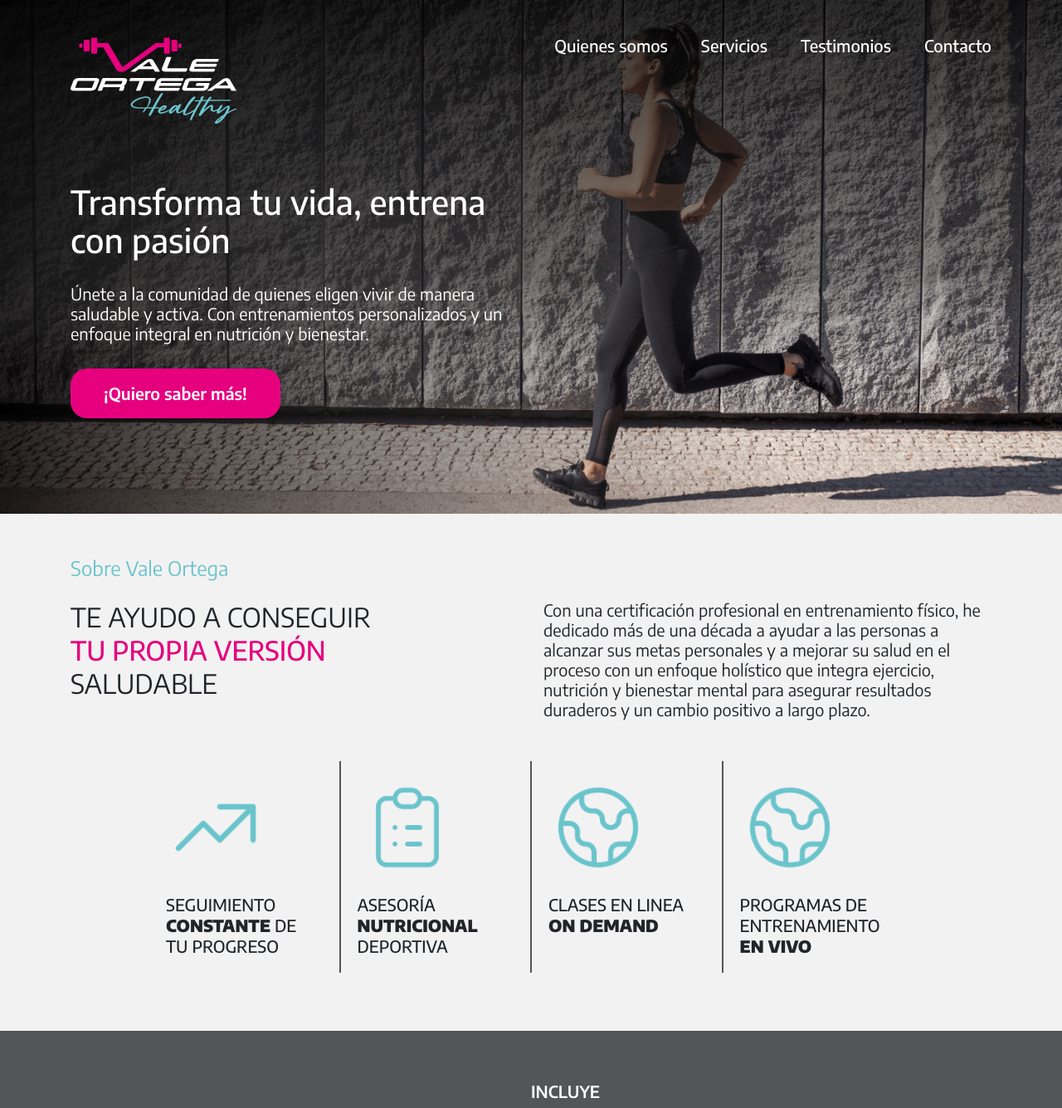
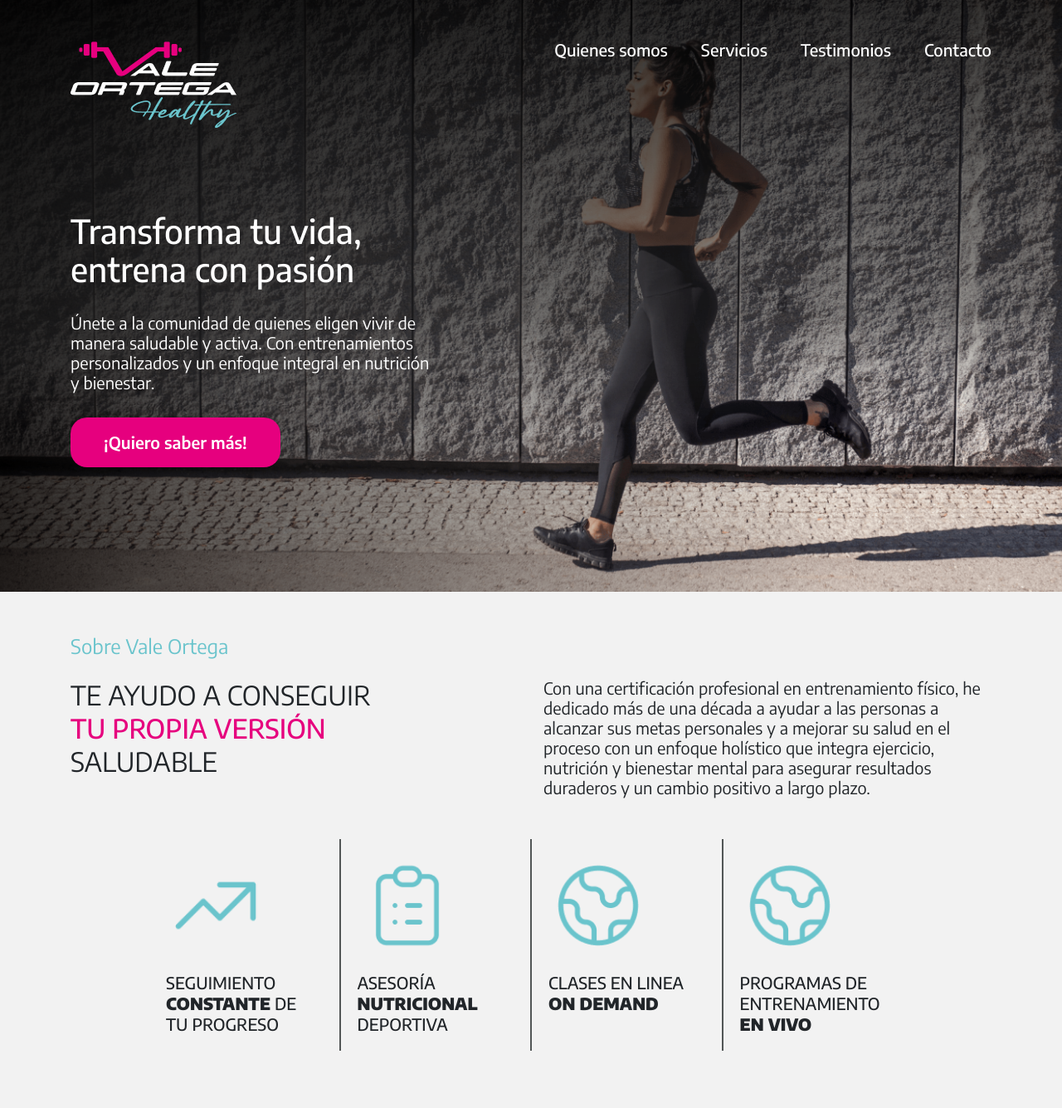
Before and after one commit to nicofront/vale-ortega, a PHP site: page /v-home.php in a window 1280 px wide. Shown: the top 1335 px of the page at 83% size. Run offline with PHP 8.4, Linux system fonts and the light colour scheme; style sheets or scripts are compiled from the project's sources.

Commit message:
Fix - Stage responsive

```diff
--- a/dev/sass/sections/stage.scss
+++ b/dev/sass/sections/stage.scss
@@ -1,5 +1,5 @@
 .stage{
-	padding: 45px 0;
+	padding: 50px 0;
 	background-repeat: no-repeat;
 	background-position: center;
 	background-size: cover;
@@ -27,7 +27,7 @@
 		}
 	}
 	.stage-content{
-		padding: 70px 0;
+		padding: 100px 0;
 		position: relative;
 		z-index: 3;
 		h2{
--- a/v-home.php
+++ b/v-home.php
@@ -52,7 +52,7 @@
                         </ul>
                     </div>
                 </div>
-                <div class="col-md-6">
+                <div class="col-lg-5 col-md-8">
                     <div class="stage-content">
                         <h2>
                             Transforma tu vida,
```
